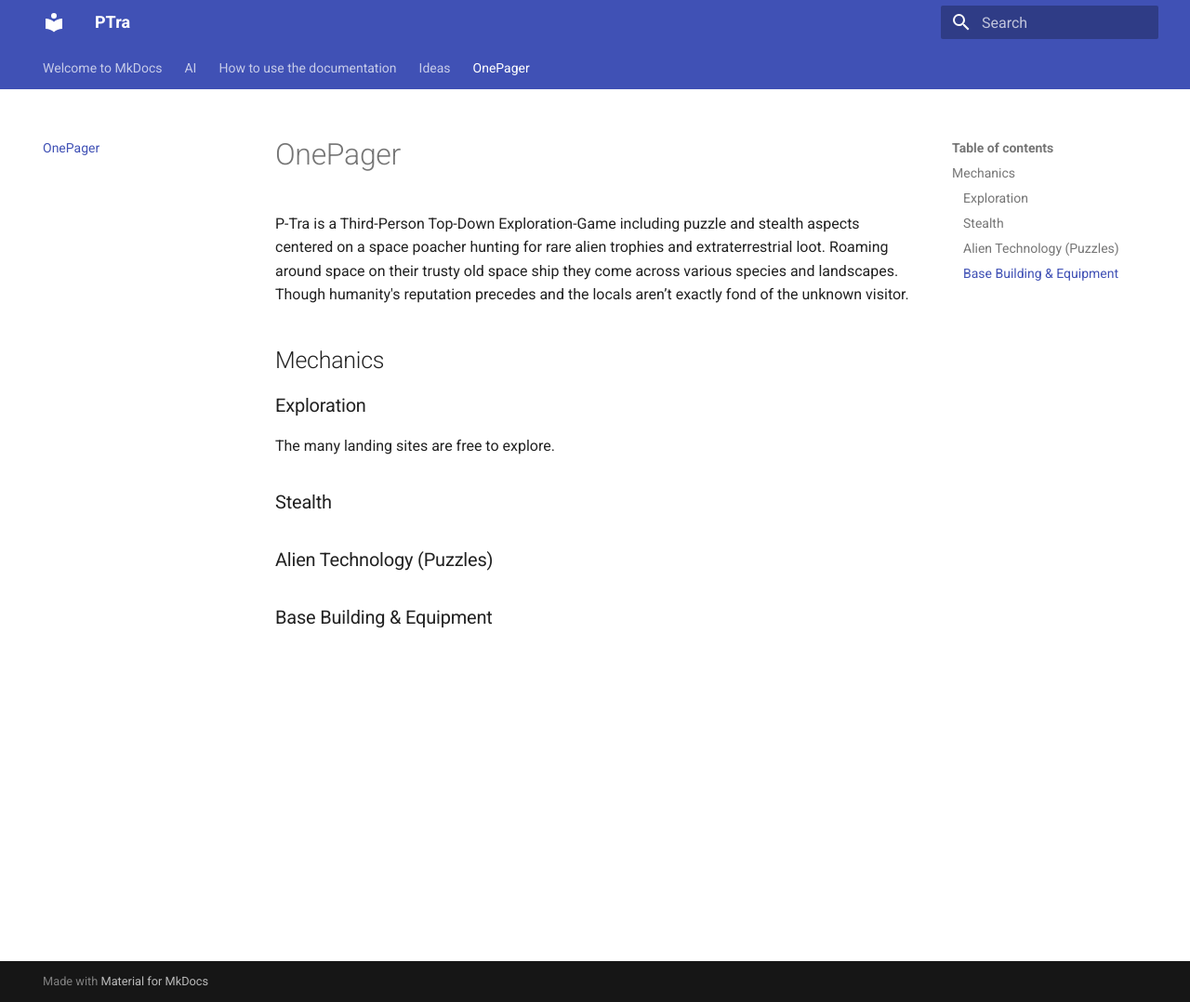
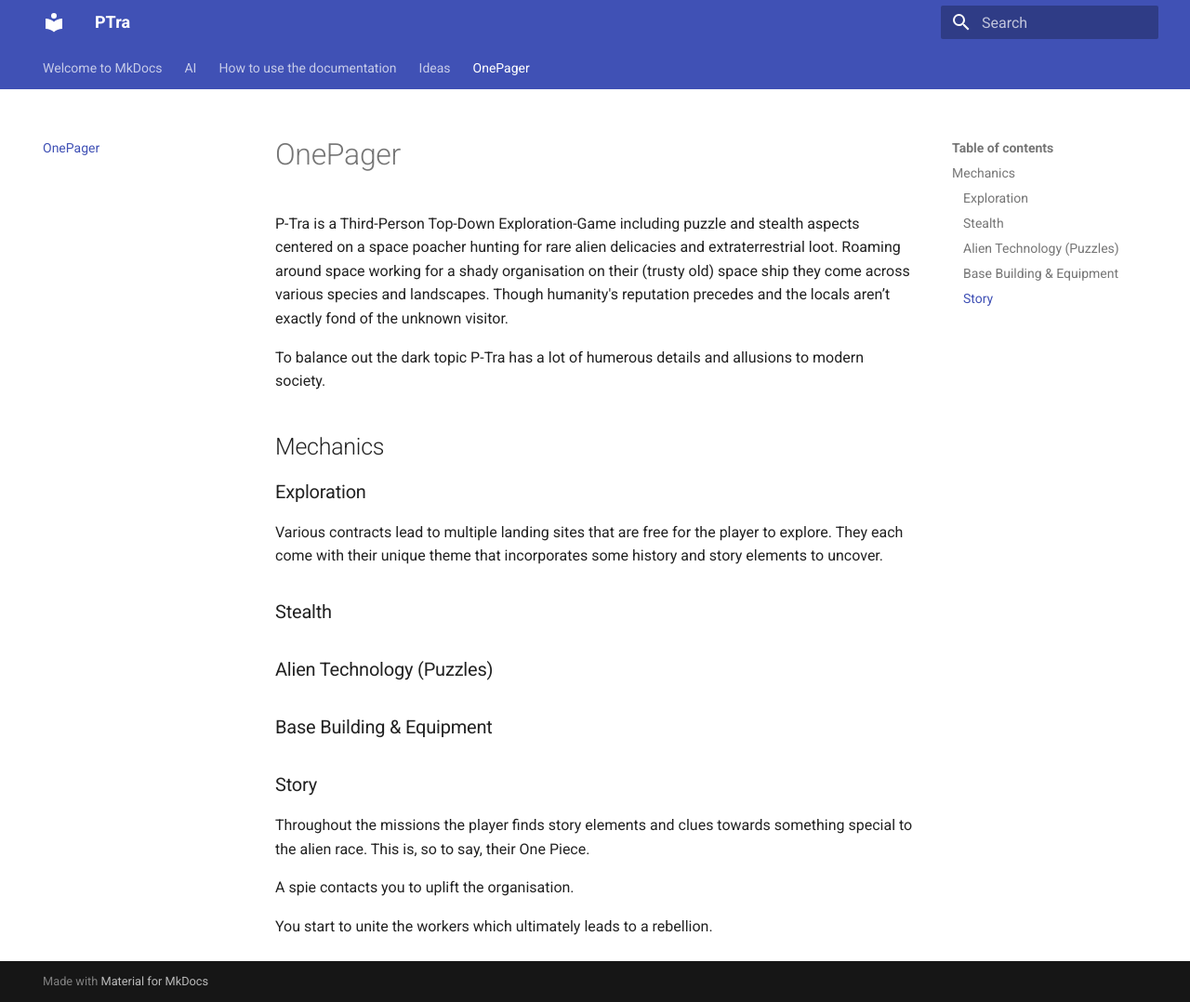
Before and after one commit to L1mee/PTra, an MkDocs documentation site: the page built from docs/onepager.md, in a window 1280 px wide and 1078 px high. Shown: the whole window at 93% size. Built offline with MkDocs 1.6.1 and Material for MkDocs 9.7.7, drawn with Linux system fonts in a browser that asks for light colours.

Commit message:
Group discussion

```diff
--- a/docs/onepager.md
+++ b/docs/onepager.md
@@ -1,15 +1,25 @@
 # OnePager
 
-P-Tra is a Third-Person Top-Down Exploration-Game including puzzle and stealth aspects centered on a space poacher hunting for rare alien trophies and extraterrestrial loot. Roaming around space on their trusty old space ship they come across various species and landscapes. Though humanity's reputation precedes and the locals aren’t exactly fond of the unknown visitor.
+P-Tra is a Third-Person Top-Down Exploration-Game including puzzle and stealth aspects centered on a space poacher hunting for rare alien delicacies and extraterrestrial loot. Roaming around space working for a shady organisation on their (trusty old) space ship they come across various species and landscapes. Though humanity's reputation precedes and the locals aren’t exactly fond of the unknown visitor.
+
+To balance out the dark topic P-Tra has a lot of humerous details and allusions to modern society.
 
 ## Mechanics
 
 ### Exploration
 
-The many landing sites are free to explore.
+Various contracts lead to multiple landing sites that are free for the player to explore. They each come with their unique theme that incorporates some history and story elements to uncover.
 
 ### Stealth
 
 ### Alien Technology (Puzzles)
 
 ### Base Building & Equipment
+
+### Story
+
+Throughout the missions the player finds story elements and clues towards something special to the alien race. This is, so to say, their One Piece.
+
+A spie contacts you to uplift the organisation.
+
+You start to unite the workers which ultimately leads to a rebellion.
```
Also changed, not shown: docs/ai.md (+2 -0 lines), docs/ideas.md (+10 -0 lines), docs/index.md (+0 -2 lines).
